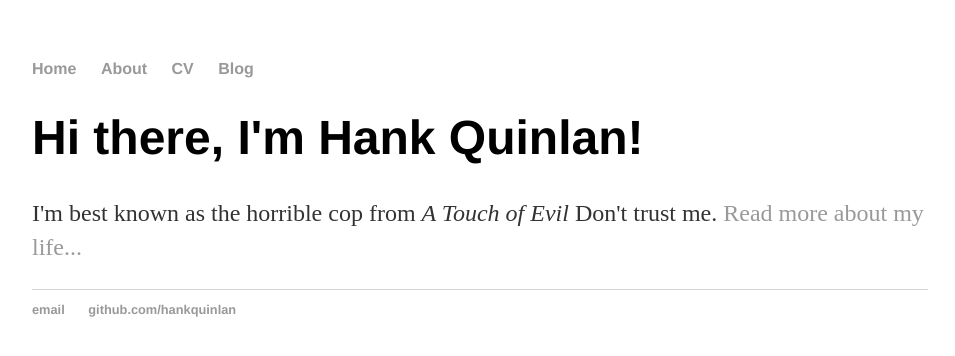
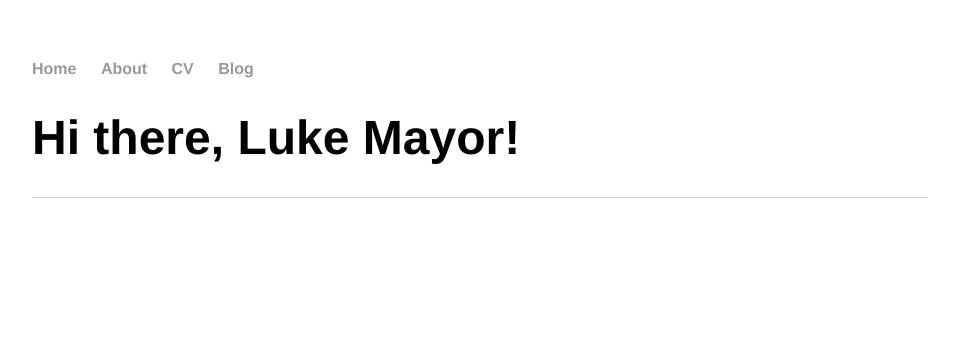
Before and after one commit to lukemayor15/lukemayor15.github.io, a plain HTML site: page index.html in a window 1280 px wide. Shown: the whole page, without its empty margins (160-1115 px from the left). Drawn offline with Linux system fonts and the light colour scheme; files that its build step writes are made by us from their sources.

Commit message:
Update index.html

```diff
--- a/index.html
+++ b/index.html
@@ -1,7 +1,7 @@
 <!DOCTYPE html>
 <html>
 	<head>
-		<title>Hank Quinlan, Horrible Cop</title>
+		<title>Luke Mayor</title>
 		<link rel="stylesheet" type="text/css" href="/css/main.css">
 	</head>
 	<body>
@@ -15,15 +15,11 @@
 		</nav>
 		<div class="container">
     		<div class="blurb">
-        		<h1>Hi there, I'm Hank Quinlan!</h1>
-				<p>I'm best known as the horrible cop from <em>A Touch of Evil</em> Don't trust me. <a href="/about">Read more about my life...</a></p>
+        		<h1>Hi there, Luke Mayor!</h1>
     		</div><!-- /.blurb -->
 		</div><!-- /.container -->
 		<footer>
-    		<ul>
-        		<li><a href="mailto:hankquinlanhub@gmail.com">email</a></li>
-        		<li><a href="https://github.com/hankquinlan">github.com/hankquinlan</a></li>
-			</ul>
+
 		</footer>
 	</body>
 </html>
```
